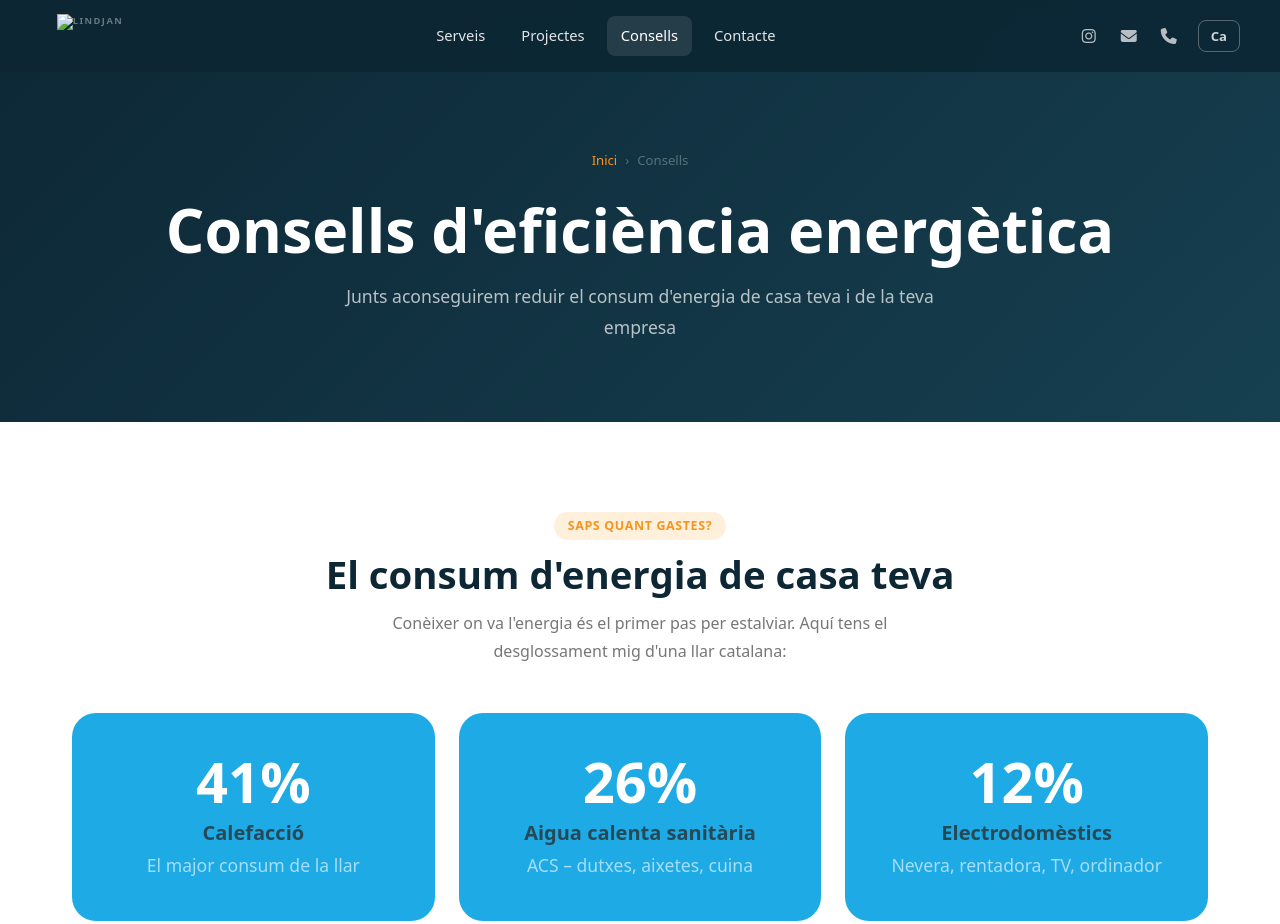
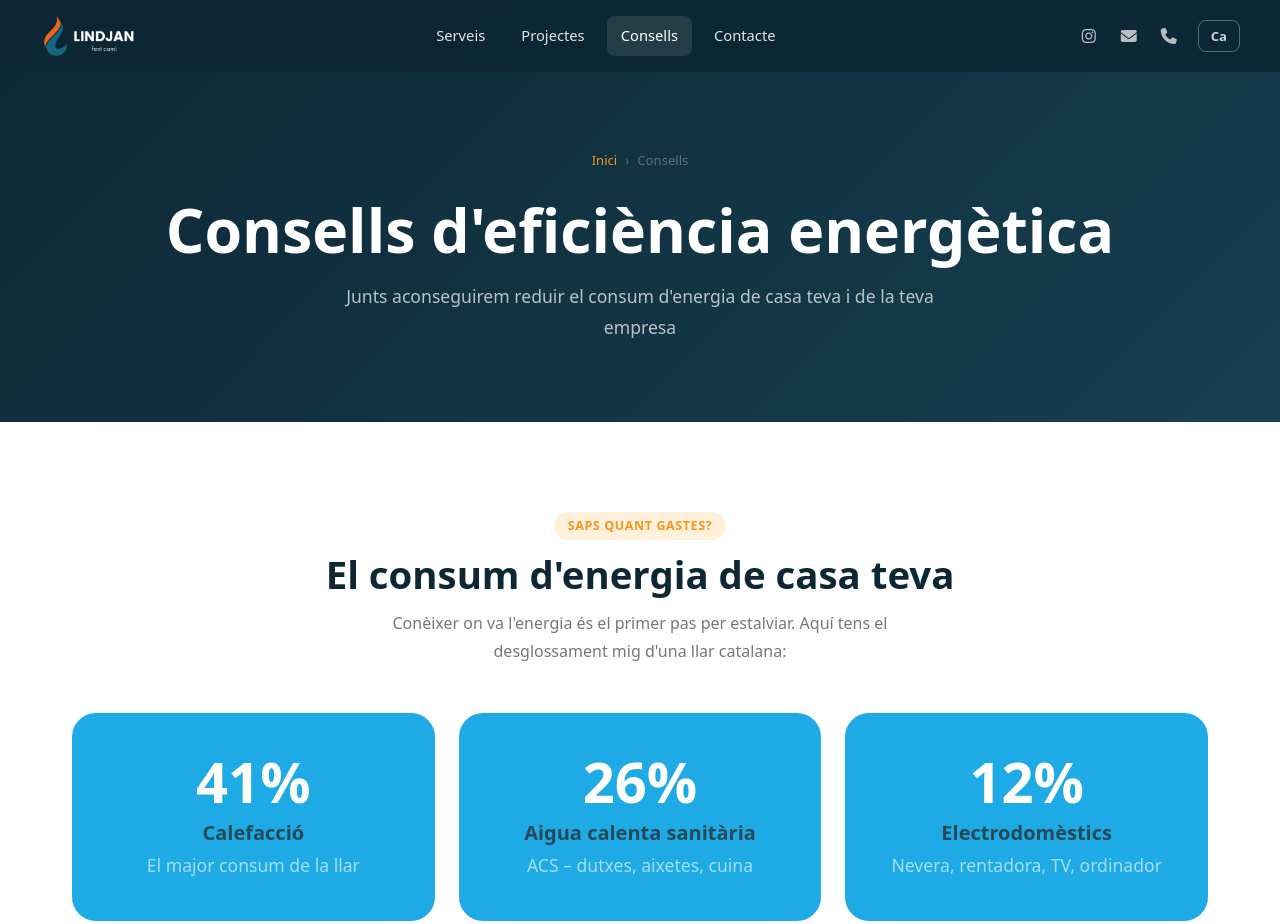
Before and after one commit to mjane-ifp/LIDNJAN, a website: page html/consells.html in a window 1280 px wide. Shown: the top 924 px of the page. Drawn offline with Linux system fonts and the light colour scheme; the site is published under a folder, as on GitHub Pages, so addresses that start at the root find nothing; a web font is replaced by a local one.

Commit message:
versio 9

```diff
--- a/html/consells.html
+++ b/html/consells.html
@@ -68,7 +68,7 @@
   <nav class="navbar" role="navigation" aria-label="Navegació principal">
     <div class="nav-inner">
       <a href="../index.html" class="logo-placeholder" aria-label="Lindjan – Inici">
-        <img src="/img/logo/menu.png" alt="Lindjan" />
+        <img src="../img/logo/menu.png" alt="Lindjan" />
       </a>
       <ul class="nav-menu" role="menubar">
         <li class="nav-item"><a href="serveis.html" class="nav-link">Serveis</a></li>
```
Also changed, not shown: html/contacte.html (+1 -1 lines), html/projectes.html (+1 -1 lines), html/serveis.html (+1 -1 lines), index.html (+1 -1 lines), 1 other file.
